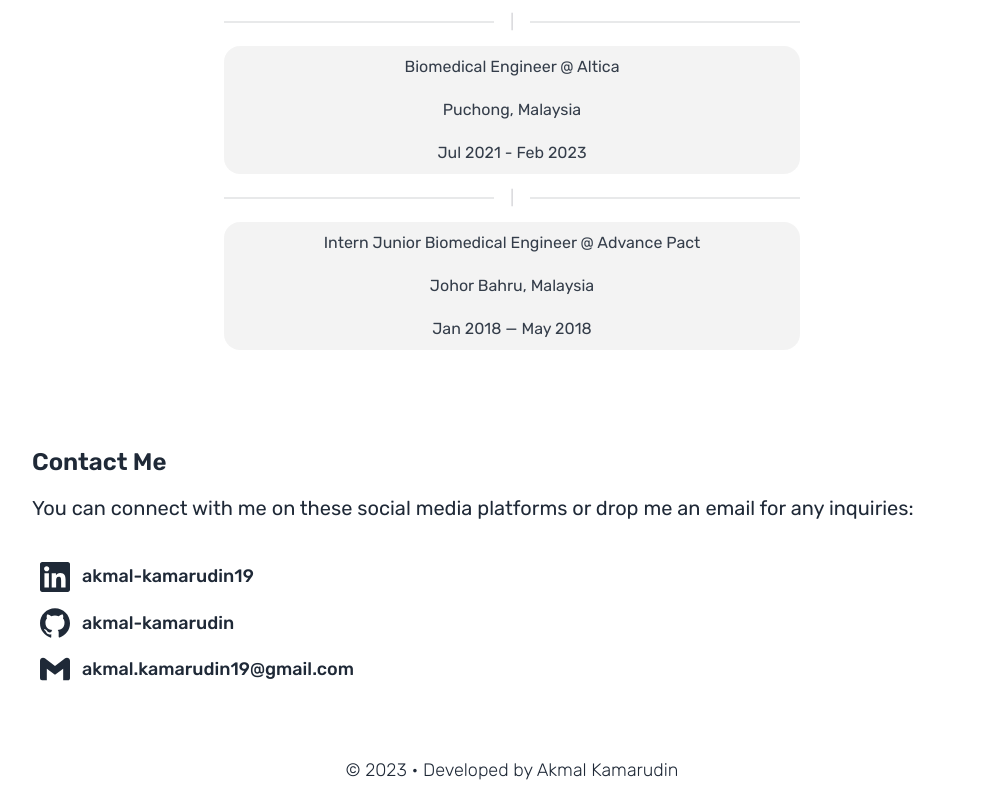
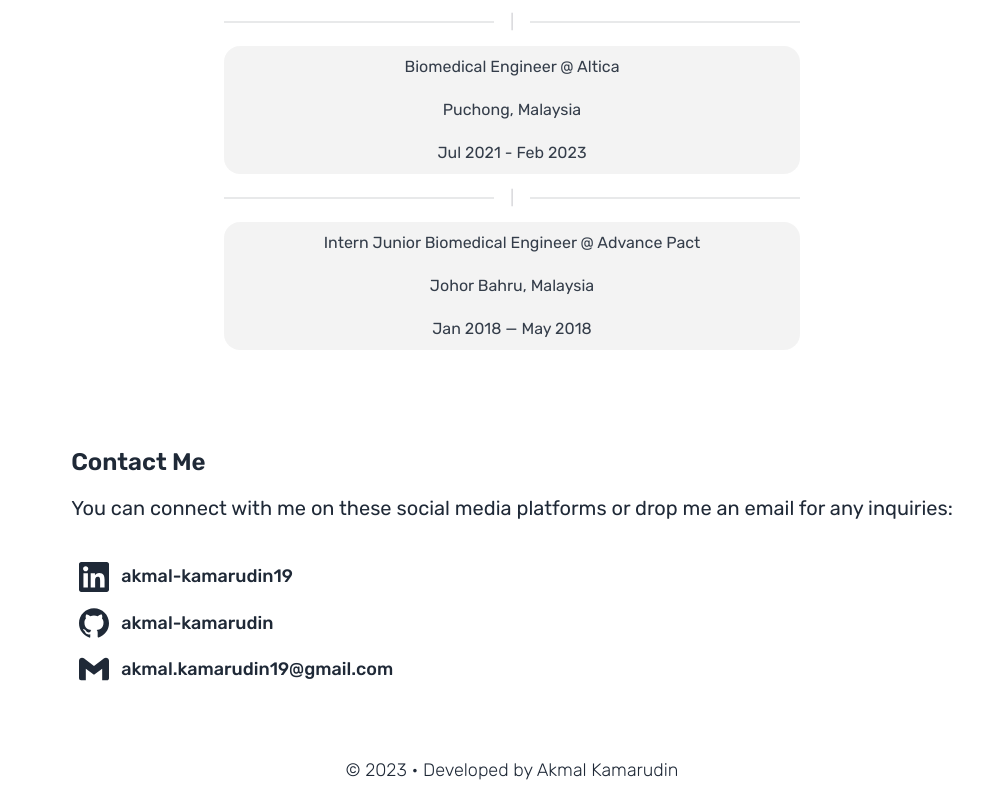
Before and after one commit to akmal-kamarudin/akmalkdin-v1, a Next.js app: page / in a window 1280 px wide. Shown: the part 1775-2575 px from the top of the page, without its empty margins (128-1111 px from the left). Built offline with nearby package versions, Linux system fonts and the light colour scheme.

Commit message:
feat: add motion div in contact me

```diff
--- a/components/ContactMe.tsx
+++ b/components/ContactMe.tsx
@@ -1,14 +1,22 @@
-import React from "react";
+// import { useRef } from "react";
+import { motion } from "framer-motion";
 import { SiLinkedin, SiGithub, SiGmail } from "react-icons/si";
 
 const ContactMe = () => {
+  // const scrollRef = useRef(null);
   return (
+    <motion.div
+      initial={{ opacity: 0, scale: 0.2 }}
+      whileInView={{ opacity: 1, scale: 1 }}
+      transition={{ ease: "easeOut", duration: 1 }}
+      viewport={{ once: true }}
+    >
       <div className="flex flex-col items-start text-center justify-start pt-16 w-full">
         <div className="text-justify">
           <h1 className="font-semibold text-xl lg:text-2xl">Contact Me</h1>
           <p className="font-normal text-lg mt-4 lg:text-xl">
-          You can connect with me on these social media platforms or drop me an
-          email for any inquiries:
+            You can connect with me on these social media platforms or drop me
+            an email for any inquiries:
           </p>
         </div>
         <div className="flex flex-col py-8">
@@ -52,6 +60,7 @@ const ContactMe = () => {
           </div>
         </div>
       </div>
+    </motion.div>
   );
 };
 
```
Lines whose indentation alone changed are shown as unchanged.
